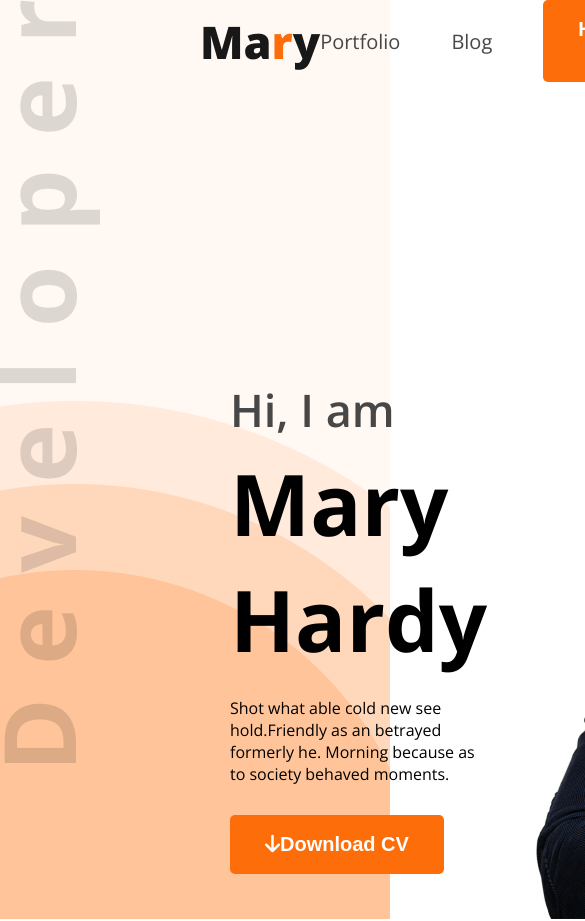
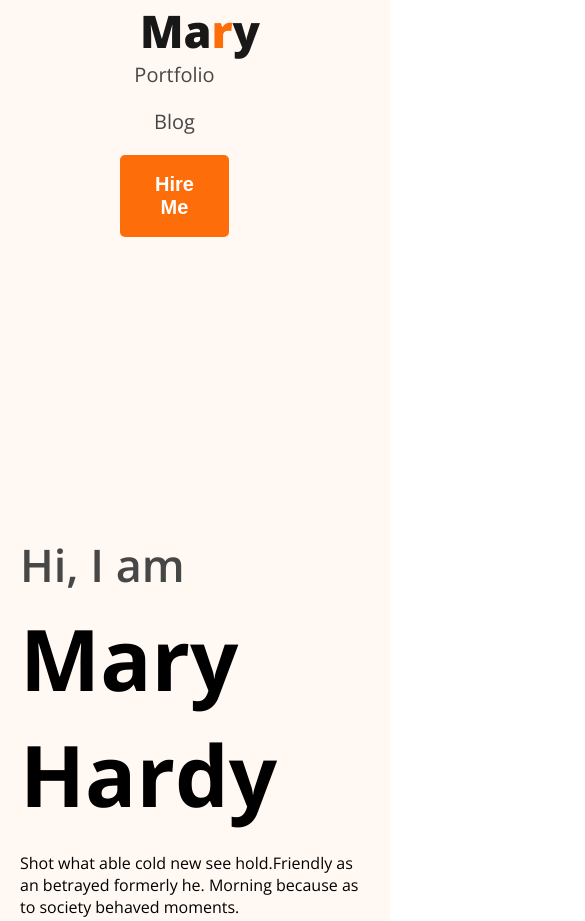
Before and after one commit to raofun/responsive-web-dev, a plain HTML site: page index.html in a window 390 px wide. Shown: the top 921 px of the page, 585 px wide, since content can reach past the window. Drawn offline with nearby package versions, Linux system fonts and the light colour scheme.

Commit message:
Header and nav

```diff
--- a/styles/portfolio.css
+++ b/styles/portfolio.css
@@ -298,9 +298,15 @@ footer textarea {
     .skills-container,
     .resume-container,
     footer,
-    .about-items {
+    .about-items,
+    .banner,
+    nav,
+    nav>ul {
         /* background-color: rgb(221, 164, 164); */
         flex-direction: column;
+    }
+    nav>ul{
+        gap: 20px;
     }
 
     footer, .about,
@@ -318,5 +324,14 @@ footer textarea {
     .about-items {
         width: calc(100% - 40px);
     }
+    .banner{
+        margin: 0 20px;
+    }
+    .header{
+        background-image: none;
+    }
+    .banner-profile-pic {
+        width: 100%;
 
+    }
 }
```
